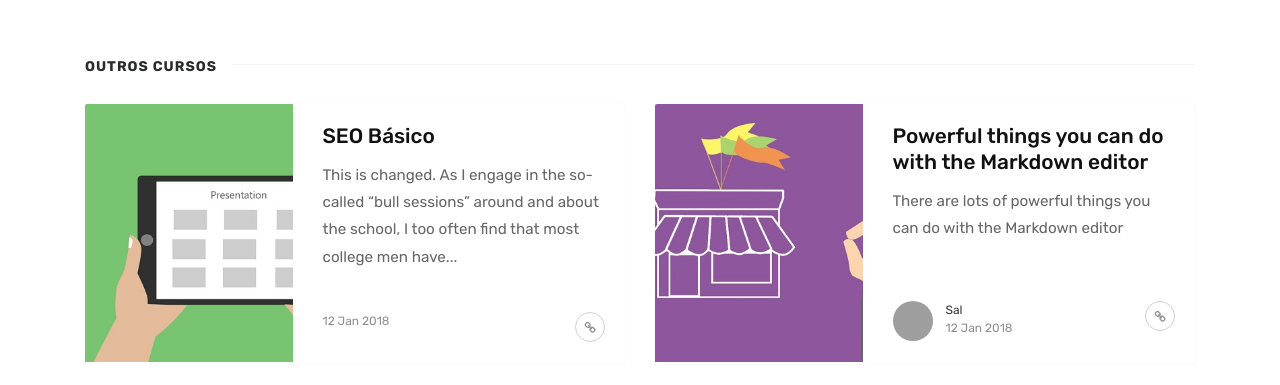
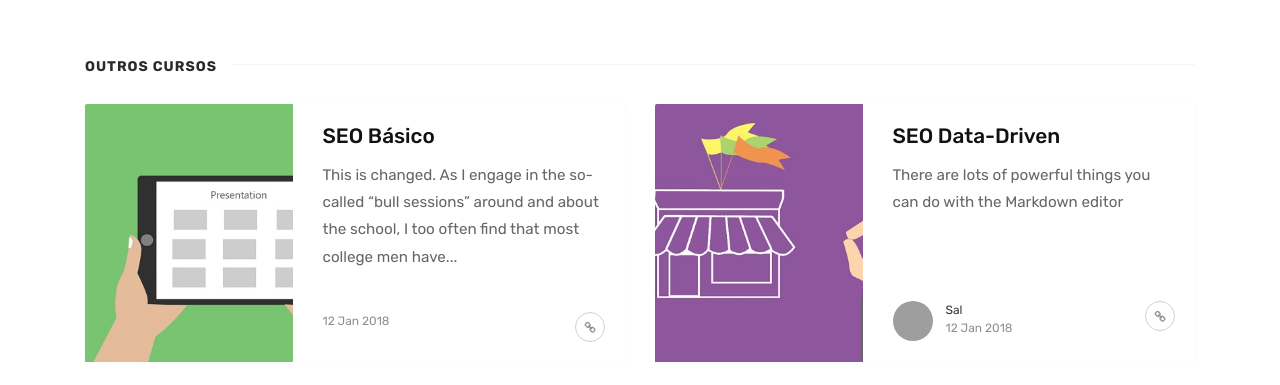
Before and after one commit to fabiolafaria/fabiolafaria.github.io, a Jekyll site: the page built from index.html, in a window 1280 px wide and 900 px high, scrolled down 617 px, cut to the strip 136-521 px from the top of the window. Built offline with Jekyll 4.4.1, drawn with Linux system fonts in a browser that asks for light colours; the list of posts is cut into pages by our own code; comment, search, counter and statistics services are not loaded; grey boxes are pictures that could not be loaded.

Commit message:
Updated '_posts/2018-01-12-powerful-things-markdown-editor.md' via CloudCannon

```diff
--- a/_posts/2018-01-12-powerful-things-markdown-editor.md
+++ b/_posts/2018-01-12-powerful-things-markdown-editor.md
@@ -1,6 +1,6 @@
 ---
 layout: post
-title:  "Powerful things you can do with the Markdown editor"
+title:  "SEO Data-Driven"
 author: sal
 categories: [ Jekyll, tutorial ]
 image: assets/images/4.jpg
```
